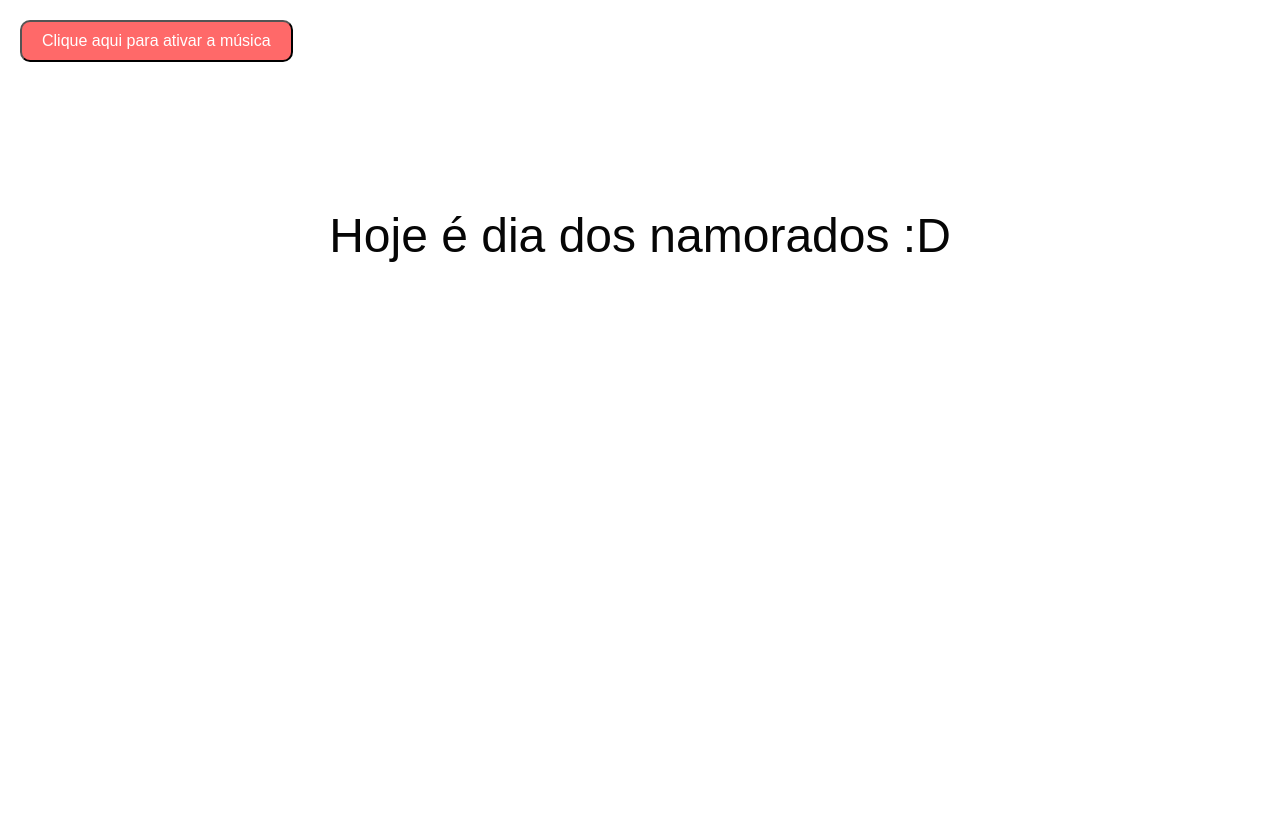
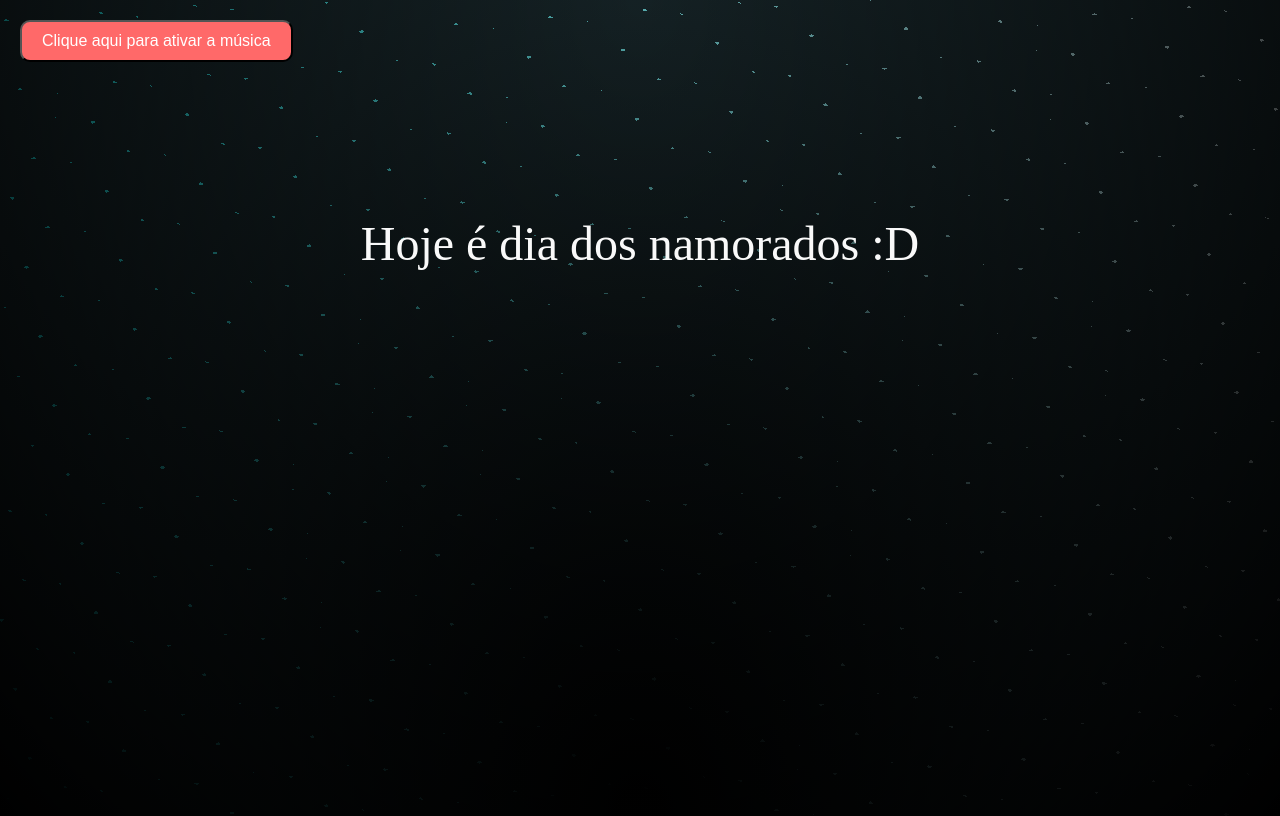
Before and after one commit to chzin777/love-page, a website: page index.html in a window 1280 px wide. Drawn offline with nearby package versions, Linux system fonts and the light colour scheme.

Commit message:
Update style.css

```diff
--- a/style/style.css
+++ b/style/style.css
@@ -2,9 +2,14 @@ html {
   box-sizing: border-box;
 }
 
+:root {
+  --dark-color: #000;
+}
+
 body {
-  margin: 0;
-  font-family: "Work Sans", sans-serif;
+
+  color: white;
+  background-image: radial-gradient(ellipse at top, transparent 0%, var(--dark-color)), radial-gradient(ellipse at bottom, var(--dark-color), rgba(145, 233, 255, 0.2)), repeating-linear-gradient(220deg, rgb(0, 0, 0) 0px, rgb(0, 0, 0) 19px, transparent 19px, transparent 22px), repeating-linear-gradient(189deg, rgb(0, 0, 0) 0px, rgb(0, 0, 0) 19px, transparent 19px, transparent 22px), repeating-linear-gradient(148deg, rgb(0, 0, 0) 0px, rgb(0, 0, 0) 19px, transparent 19px, transparent 22px), linear-gradient(90deg, rgb(0, 255, 250), rgb(240, 240, 240));
 }
 
 .container {
```
